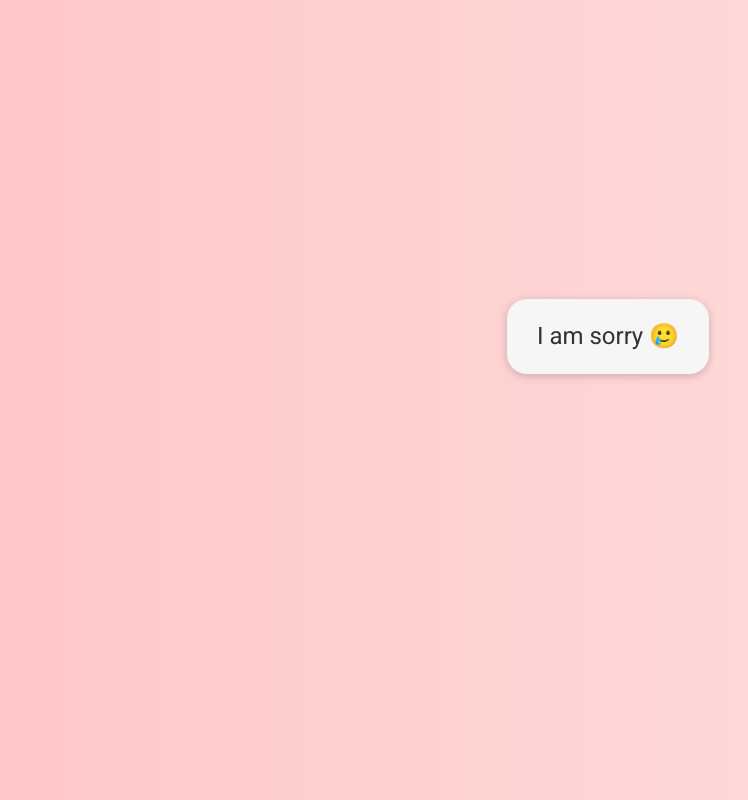
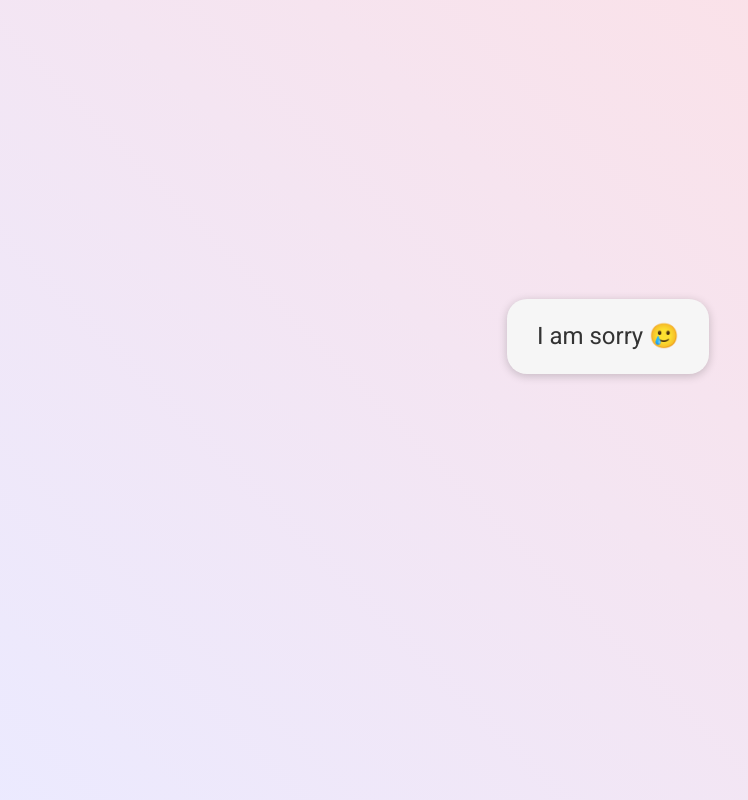
Before and after one commit to bitillusion/sakshi, a plain HTML site: page index.html in a window 1280 px wide. Shown: the whole page, without its empty margins (32-780 px from the left). Drawn offline with Linux system fonts and the light colour scheme; a web font is replaced by a local one.

Commit message:
Update index.html

```diff
--- a/index.html
+++ b/index.html
@@ -51,7 +51,7 @@
             height: 100%;
             z-index: -1;
             animation: animateGradient 10s linear infinite;
-            background: linear-gradient(to right, #FFC7C7, #FFE2E2);
+            background: linear-gradient(45deg, rgba(235,234,255,1) 0%, rgba(255,223,226,1) 100%);
         }
 
         @keyframes animateGradient {
```
